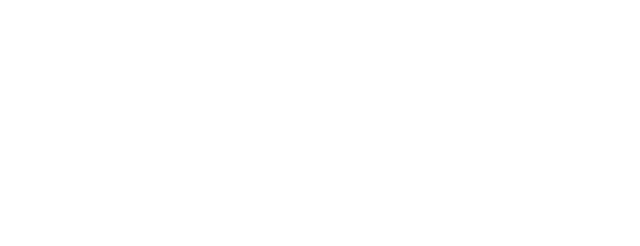
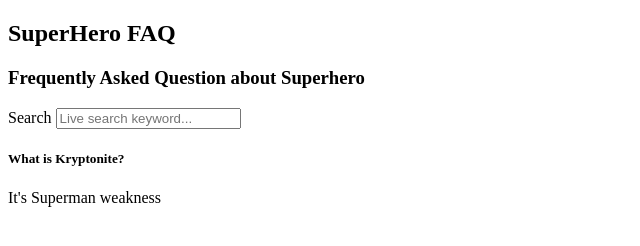
Before and after one commit to bricard-dev/searchboxInteractive, a plain HTML site: page index.html in a window 1280 px wide. Shown: the whole page, without its empty margins (0-640 px from the left). Drawn offline with Linux system fonts and the light colour scheme.

Commit message:
Add html base structure

```diff
--- a/index.html
+++ b/index.html
@@ -11,6 +11,32 @@
     <title>In-Page Filtered Search With Vanilla JavaScript</title>
   </head>
   <body>
+    <div class="container">
+      <section class="hero">
+        <div class="hero-body">
+          <h1 class="title">SuperHero FAQ</h1>
+          <h3 class="subtitle">Frequently Asked Question about Superhero</h3>
+        </div>
+      </section>
+
+      <section>
+        <label for="searchbox">Search</label>
+        <input
+          type="search"
+          id="searchbox"
+          placeholder="Live search keyword..."
+        />
+      </section>
+
+      <section class="cards">
+        <div class="card">
+          <h5 class="card-title">What is Kryptonite?</h5>
+          <div class="card-body">
+            <p>It's Superman weakness</p>
+          </div>
+        </div>
+      </section>
+    </div>
     <script src="/js/script.js"></script>
   </body>
 </html>
```
